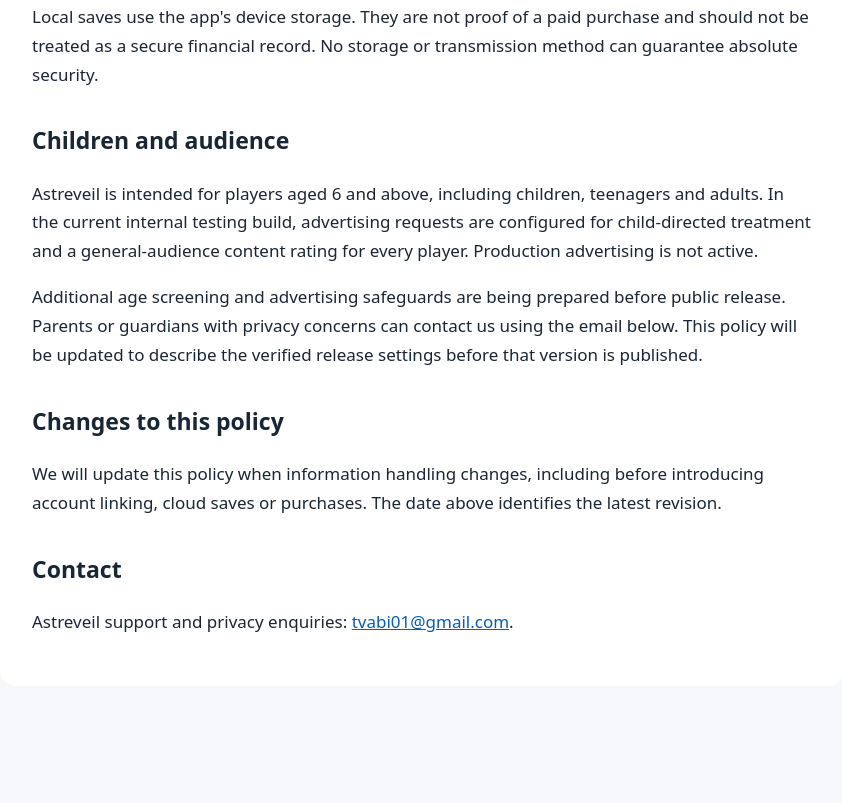
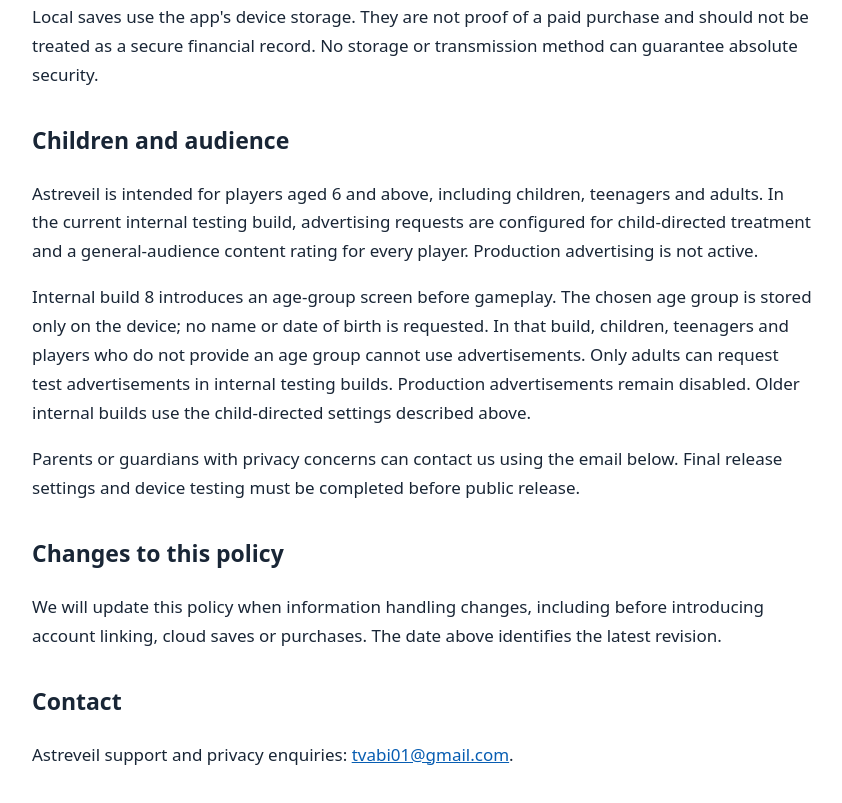
Before and after one commit to tvabi01-arms/astreveil-privacy, a plain HTML site: page index.html in a window 1280 px wide. Shown: the part 2104-2907 px from the top of the page, without its empty margins (218-1060 px from the left). Before the commit the page ends 2830 px from the top, so only its background shows below. Drawn offline with Linux system fonts and the light colour scheme.

Commit message:
Describe age-group storage and internal build 8 advertising restrictions

```diff
--- a/index.html
+++ b/index.html
@@ -8,7 +8,7 @@
 <h2>Support messages</h2><p>If you email us, we receive your email address and the information you include, such as a problem description or screenshot. We use that information to answer your request and investigate the issue. Please avoid sending passwords, payment details or unnecessary personal information.</p>
 <h2>Keeping and deleting information</h2><p>Local saves remain on your device until you clear app storage, uninstall the game or otherwise remove the saved data. Clearing storage can permanently erase progress; this version has no cloud recovery. Deleting local saves does not delete information already processed by Google.</p><p>To ask about or request deletion of information you sent directly to us, email <a href="mailto:tvabi01@gmail.com">tvabi01@gmail.com</a>. Requests concerning Google's records are subject to Google's privacy controls and policies. Information may need to be retained where required by law or to resolve an ongoing support issue.</p>
 <h2>Security</h2><p>Local saves use the app's device storage. They are not proof of a paid purchase and should not be treated as a secure financial record. No storage or transmission method can guarantee absolute security.</p>
-<h2>Children and audience</h2><p>Astreveil is intended for players aged 6 and above, including children, teenagers and adults. In the current internal testing build, advertising requests are configured for child-directed treatment and a general-audience content rating for every player. Production advertising is not active.</p><p>Additional age screening and advertising safeguards are being prepared before public release. Parents or guardians with privacy concerns can contact us using the email below. This policy will be updated to describe the verified release settings before that version is published.</p>
+<h2>Children and audience</h2><p>Astreveil is intended for players aged 6 and above, including children, teenagers and adults. In the current internal testing build, advertising requests are configured for child-directed treatment and a general-audience content rating for every player. Production advertising is not active.</p><p>Internal build 8 introduces an age-group screen before gameplay. The chosen age group is stored only on the device; no name or date of birth is requested. In that build, children, teenagers and players who do not provide an age group cannot use advertisements. Only adults can request test advertisements in internal testing builds. Production advertisements remain disabled. Older internal builds use the child-directed settings described above.</p><p>Parents or guardians with privacy concerns can contact us using the email below. Final release settings and device testing must be completed before public release.</p>
 <h2>Changes to this policy</h2><p>We will update this policy when information handling changes, including before introducing account linking, cloud saves or purchases. The date above identifies the latest revision.</p>
 <h2>Contact</h2><p>Astreveil support and privacy enquiries: <a href="mailto:tvabi01@gmail.com">tvabi01@gmail.com</a>.</p>
 </main></body></html>
```
